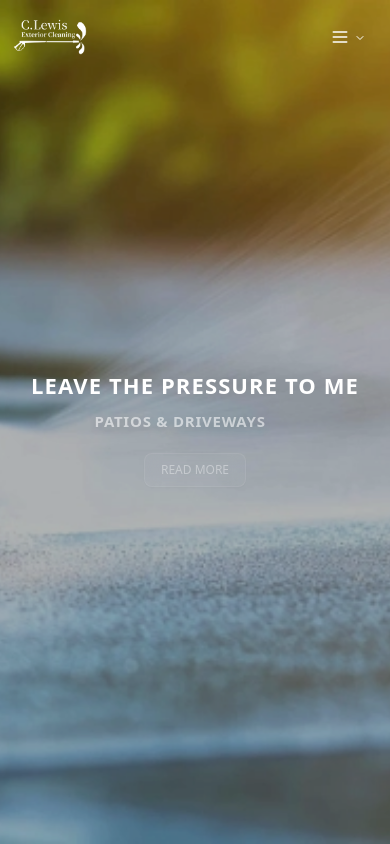
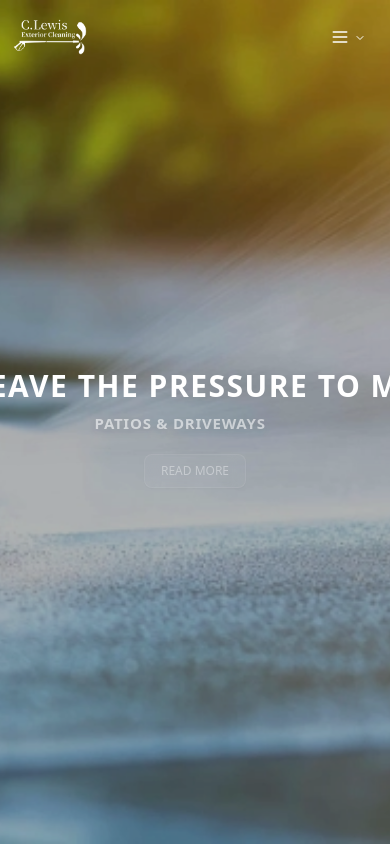
Before and after one commit to JoabFelton138/C-Lewis-Exterior-Cleaning, a React (Vite) app in the folder c-lewis-exterior-cleaning/: page / in a window 390 px wide. Shown: the top 844 px of the page. Built offline with nearby package versions, Linux system fonts and the light colour scheme.

Commit message:
chore: testing image crop of van for mbile carousel

```diff
--- a/c-lewis-exterior-cleaning/src/components/homepage/HomeCarousel.tsx
+++ b/c-lewis-exterior-cleaning/src/components/homepage/HomeCarousel.tsx
@@ -69,14 +69,13 @@ export const HomeCarousel = () => {
                   src={slide.desktopSrc}
                   alt={slide.alt}
                   className="w-screen h-full object-cover"
-                  loading="eager"
-                />
+                 />
              </picture>
               <div className="absolute inset-0 bg-black/30"></div>
               <div className="absolute inset-0 flex items-center justify-center px-2 sm:px-4 md:px-6">
                 <div className="flex flex-col items-center gap-2 sm:gap-4 md:gap-6 px-2 sm:px-4">
                   <h2
-                    className={`text-[22px] sm:text-3xl md:text-5xl lg:text-6xl xl:text-[80px] whitespace-nowrap title-style text-white text-center animate-slide-down drop-shadow-2xl ${activeSlide === index && !isTransitioning ? "active" : ""}`}
+                    className={`text-3xl sm:text-4xl md:text-5xl lg:text-6xl xl:text-[80px] whitespace-nowrap title-style text-white text-center animate-slide-down drop-shadow-2xl ${activeSlide === index && !isTransitioning ? "active" : ""}`}
                   >
                     {slide.title}
                   </h2>
```
Also changed, not shown: c-lewis-exterior-cleaning/src/assets/images/carousel/van5-min-mobile.webp.
